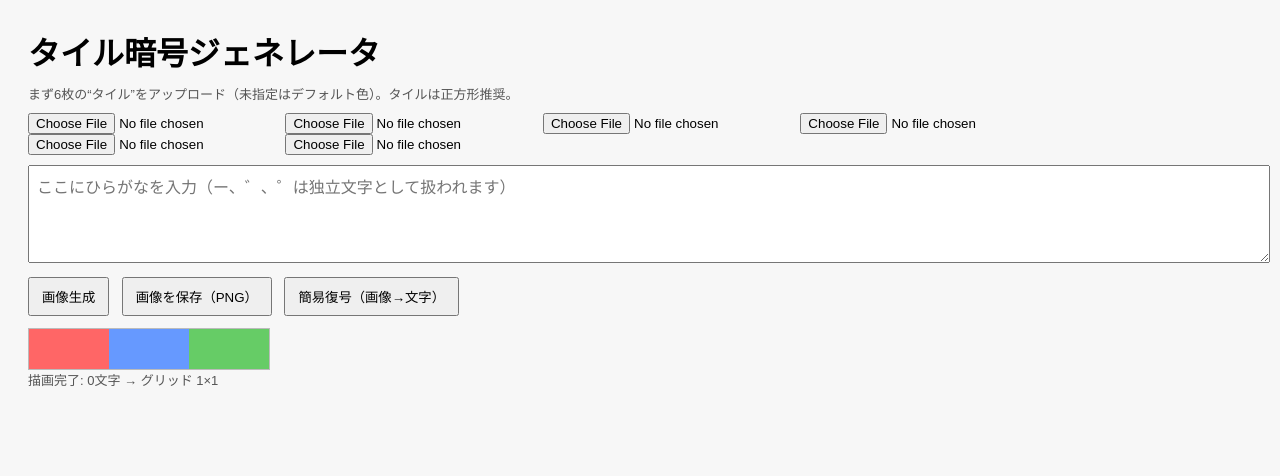
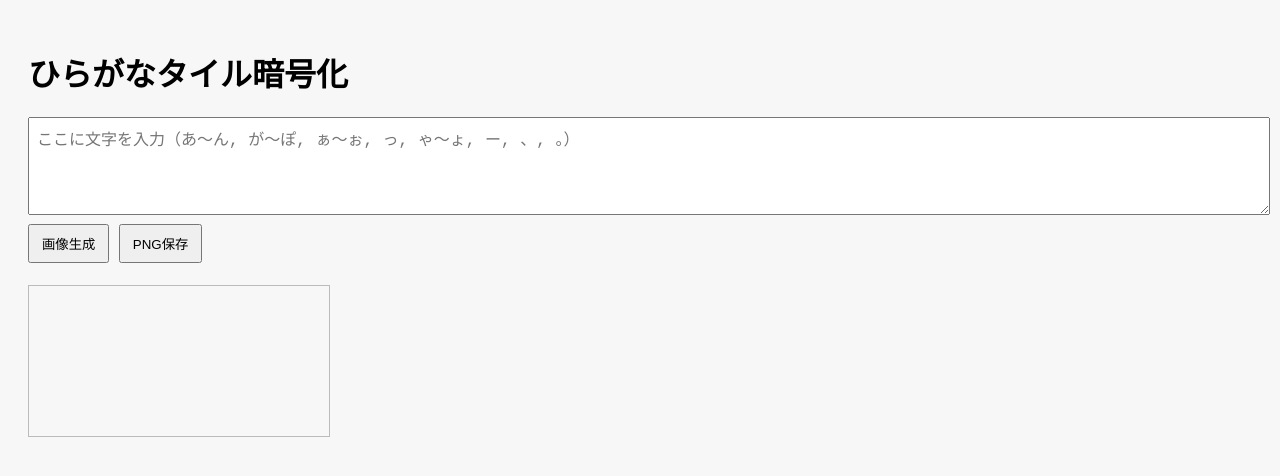
Before and after one commit to Gyo-Ayanai/encrypt-imaging, a plain HTML site: page index.html in a window 1280 px wide. Both pictures are taken after a click on the button "画像生成". Drawn offline with Linux system fonts and the light colour scheme.

Commit message:
Update index.html

```diff
--- a/index.html
+++ b/index.html
@@ -1,180 +1,111 @@
 <!DOCTYPE html>
 <html lang="ja">
 <head>
-<meta charset="utf-8" />
-<title>タイル暗号ジェネレータ</title>
+<meta charset="UTF-8">
+<title>ひらがなタイル暗号化</title>
 <style>
-  body{font-family: sans-serif; padding:20px; background:#f7f7f7}
-  h1{margin:0 0 10px}
-  .row{margin:10px 0}
-  input[type="file"]{display:inline-block}
-  textarea{width:100%;height:80px;font-size:16px;padding:8px}
-  button{padding:8px 12px;margin-right:8px}
-  canvas{border:1px solid #bbb; display:block; margin-top:12px; max-width:100%}
-  .small{font-size:13px;color:#555}
+  body { font-family: sans-serif; padding:20px; background:#f7f7f7; }
+  textarea { width:100%; height:80px; font-size:16px; padding:8px; }
+  button { padding:8px 12px; margin:5px 5px 10px 0; }
+  canvas { border:1px solid #bbb; display:block; margin-top:12px; max-width:100%; height:auto; }
+  #log { font-size:14px; color:#555; margin-top:6px; }
 </style>
 </head>
 <body>
-  <h1>タイル暗号ジェネレータ</h1>
-  <div class="row small">まず6枚の“タイル”をアップロード（未指定はデフォルト色）。タイルは正方形推奨。</div>
-  <div class="row">
-    <input id="tile0" type="file" accept="image/*">
-    <input id="tile1" type="file" accept="image/*">
-    <input id="tile2" type="file" accept="image/*">
-    <input id="tile3" type="file" accept="image/*">
-    <input id="tile4" type="file" accept="image/*">
-    <input id="tile5" type="file" accept="image/*">
+<h1>ひらがなタイル暗号化</h1>
+
+<textarea id="inputText" placeholder="ここに文字を入力（あ〜ん, が〜ぽ, ぁ〜ぉ, っ, ゃ〜ょ, ー, 、, 。）"></textarea>
+<div>
+  <button onclick="generate()">画像生成</button>
+  <button onclick="downloadCanvas()">PNG保存</button>
 </div>
-
-  <div class="row">
-    <textarea id="inputText" placeholder="ここにひらがなを入力（ー、゛、゜は独立文字として扱われます）"></textarea>
-  </div>
-
-  <div class="row">
-    <button onclick="generate()">画像生成</button>
-    <button onclick="downloadCanvas()">画像を保存（PNG）</button>
-    <button onclick="tryDecode()">簡易復号（画像→文字）</button>
-  </div>
-
 <canvas id="canvas"></canvas>
-  <div id="log" class="small"></div>
+<div id="log"></div>
 
 <script>
-const hiraList = ["", "あ","い","う","え","お","か","き","く","け","こ",
+// 使用文字セット（83文字）
+const hiraList = [
+"あ","い","う","え","お","か","き","く","け","こ",
 "さ","し","す","せ","そ","た","ち","つ","て","と",
 "な","に","ぬ","ね","の","は","ひ","ふ","へ","ほ",
 "ま","み","む","め","も","や","ゆ","よ",
-"ら","り","る","れ","ろ","わ","を","ん","ー","゛","゜"];
+"ら","り","る","れ","ろ","わ","を","ん",
+"が","ぎ","ぐ","げ","ご","ざ","じ","ず","ぜ","ぞ",
+"だ","ぢ","づ","で","ど","ば","び","ぶ","べ","ぼ",
+"ぱ","ぴ","ぷ","ぺ","ぽ",
+"ぁ","ぃ","ぅ","ぇ","ぉ","っ","ゃ","ゅ","ょ",
+"ー","、","。"
+];
 
-// default colored tiles as canvas textures
-function makeDefaultTile(color, size=100){
-  const c = document.createElement('canvas');
-  c.width = c.height = size;
-  const ctx = c.getContext('2d');
-  ctx.fillStyle = color; ctx.fillRect(0,0,size,size);
-  return c;
+// 文字タイル画像を読み込む（images/文字.png）
+function loadTile(char){
+    return new Promise((resolve,reject)=>{
+        const img = new Image();
+        img.onload = ()=>resolve(img);
+        img.onerror = ()=>reject(char);
+        img.src = `images/${char}.png`;
+    });
 }
 
-// load up to 6 images from file inputs, return Promise of array of Image/Canvas
-function loadTiles(){
-  const promises = [];
-  for(let i=0;i<6;i++){
-    const inp = document.getElementById('tile'+i);
-    if(inp.files && inp.files[0]){
-      const file = inp.files[0];
-      promises.push(new Promise((res, rej)=>{
-        const fr = new FileReader();
-        fr.onload = ()=> {
-          const img = new Image();
-          img.onload = ()=> res(img);
-          img.onerror = rej;
-          img.src = fr.result;
-        };
-        fr.onerror = rej;
-        fr.readAsDataURL(file);
-      }));
-    } else {
-      // default colors (r,r,b,b,g,g)
-      const colors = ['#ff6666','#ff6666','#6699ff','#6699ff','#66cc66','#66cc66'];
-      promises.push(Promise.resolve(makeDefaultTile(colors[i])));
-    }
-  }
-  return Promise.all(promises);
-}
-
-// convert number to 6bit string
-function to6bit(n){ return (n>>>0).toString(2).padStart(6,'0').slice(-6); }
-
+// 文字列をタイル画像に変換してCanvas描画
 async function generate(){
-  const text = document.getElementById('inputText').value || "";
+    const text = document.getElementById('inputText').value;
     const canvas = document.getElementById('canvas');
     const ctx = canvas.getContext('2d');
 
-  // load tiles (6 images)
-  const tiles = await loadTiles(); // each is Image or canvas
-  // unify tile draw size (tilePx)
-  const tilePx = 40; // 1マスのピクセル（必要ならUIから変更可能）
-  // character block: horizontal 6 tiles, height tilePx
-  const sizePerChar = 6 * tilePx;
+    const len = text.length;
+    if(len===0){ alert('文字を入力してください'); return; }
 
-  // compute grid size (square)
-  const len = text.length || 0;
-  const grid = Math.max(1, Math.ceil(Math.sqrt(len)));
-  const total = grid * grid;
+    // 文字に対応する画像を全部ロード
+    const images = [];
+    for(let i=0;i<len;i++){
+        const ch = text[i];
+        if(!hiraList.includes(ch)){ alert(`未対応文字: ${ch}`); return; }
+        try{
+            const img = await loadTile(ch);
+            images.push(img);
+        } catch(e){
+            alert(`画像が見つかりません: ${e}`);
+            return;
+        }
+    }
 
-  canvas.width = grid * sizePerChar;
-  canvas.height = grid * tilePx;
-  ctx.fillStyle = 'white';
+    // グリッド計算（正方形に近い形）
+    const grid = Math.ceil(Math.sqrt(len));
+    const canvasWidth = document.body.clientWidth * 0.95; // 横幅の95%で最大化
+    const tileSize = Math.floor(canvasWidth / grid);
+    canvas.width = tileSize * grid;
+    canvas.height = tileSize * grid;
+
+    ctx.fillStyle = "white";
     ctx.fillRect(0,0,canvas.width,canvas.height);
 
-  // draw each character block
-  for(let i=0;i<total;i++){
-    const ch = text[i] || ""; // 空白なら空
-    const idx = hiraList.indexOf(ch);
-    const num = (idx===-1) ? 0 : idx;
-    const bits = to6bit(num);
-
+    for(let i=0;i<grid*grid;i++){
         const row = Math.floor(i / grid);
         const col = i % grid;
+        const x = col * tileSize;
+        const y = row * tileSize;
 
-    for(let j=0;j<6;j++){
-      const x = col * sizePerChar + j * tilePx;
-      const y = row * tilePx;
-      // draw base tile scaled to tilePx
-      const tile = tiles[j];
-      // drawImage supports canvas or Image
-      ctx.drawImage(tile, x, y, tilePx, tilePx);
-      // if bit is 1, overlay black rectangle with some opacity (fully black if you want)
-      if(bits[j] === '1'){
-        ctx.fillStyle = 'black';
-        ctx.fillRect(x, y, tilePx, tilePx);
-      }
+        if(i<len){
+            ctx.drawImage(images[i], x, y, tileSize, tileSize);
+        } else {
+            // 余りマスは白塗り
+            ctx.fillStyle = "white";
+            ctx.fillRect(x, y, tileSize, tileSize);
         }
     }
 
     document.getElementById('log').textContent = `描画完了: ${len}文字 → グリッド ${grid}×${grid}`;
 }
 
-// download canvas as PNG
+// PNG保存
 function downloadCanvas(){
     const canvas = document.getElementById('canvas');
     const url = canvas.toDataURL('image/png');
     const a = document.createElement('a');
     a.href = url;
-  a.download = 'tile_cipher.png';
+    a.download = 'hiragana_tile.png';
     a.click();
-}
-
-// --- 簡易復号（画像→文字） ---
-// タイルの中心をチェックして黒かどうかでbit判定（注意: マスクが完璧であればOK）
-function tryDecode(){
-  const canvas = document.getElementById('canvas');
-  const ctx = canvas.getContext('2d');
-  if(canvas.width === 0){ alert('先に画像を生成してください'); return; }
-
-  const tilePx = 40;
-  const sizePerChar = 6 * tilePx;
-  const gridCols = Math.floor(canvas.width / sizePerChar);
-  const gridRows = Math.floor(canvas.height / tilePx);
-  let out = '';
-
-  for(let r=0;r<gridRows;r++){
-    for(let c=0;c<gridCols;c++){
-      let bits = '';
-      for(let j=0;j<6;j++){
-        const cx = Math.floor(c*sizePerChar + j*tilePx + tilePx/2);
-        const cy = Math.floor(r*tilePx + tilePx/2);
-        const p = ctx.getImageData(cx, cy, 1,1).data; // [r,g,b,a]
-        //判定: 黒かどうか（閾値）
-        const brightness = (p[0]+p[1]+p[2])/3;
-        bits += (brightness < 50) ? '1' : '0';
-      }
-      const num = parseInt(bits,2);
-      out += (hiraList[num] || '?');
-    }
-  }
-
-  document.getElementById('log').textContent = '復号結果: ' + out;
 }
 </script>
 </body>
```
Lines whose indentation alone changed are shown as unchanged.
